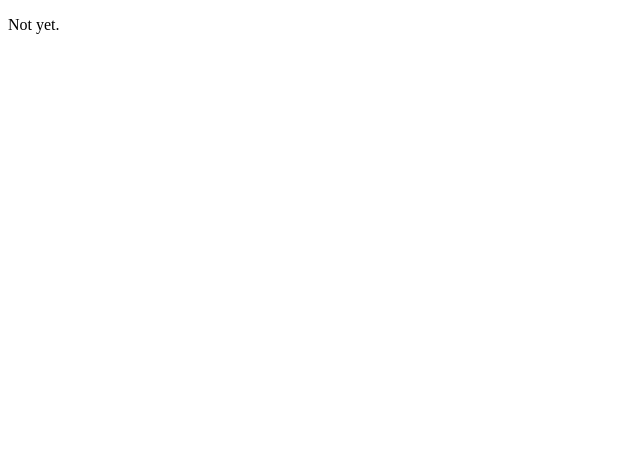
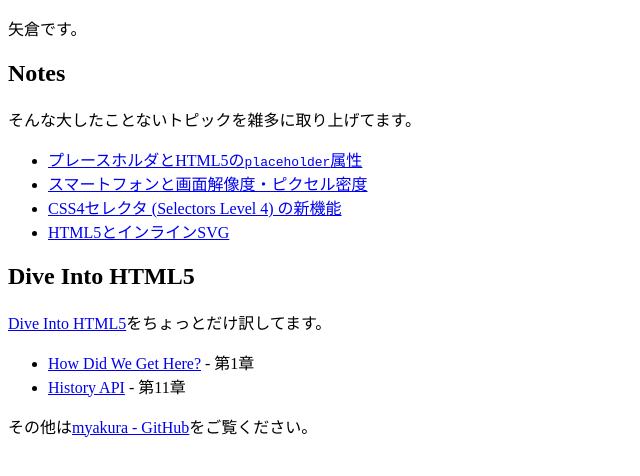
Before and after one commit to myakura/myakura.github.com, a plain HTML site: page index.html in a window 1280 px wide. Shown: the whole page, without its empty margins (0-640 px from the left). Drawn offline with Linux system fonts and the light colour scheme.

Commit message:
index: fill stuff.

```diff
--- a/index.html
+++ b/index.html
@@ -1,5 +1,6 @@
 <!doctype html>
 <meta charset=utf-8>
+<title>矢倉 眞隆 | Masataka Yakura</title>
 <script>
   var _gaq = _gaq || [];
   _gaq.push(['_setAccount', 'UA-26017405-1']);
@@ -12,4 +13,30 @@
   })();
 </script>
 <body>
-<p>Not yet.
+<header>
+<p>矢倉です。
+</header>
+
+<section id="notes">
+<h1>Notes</h1>
+<p>そんな大したことないトピックを雑多に取り上げてます。
+<ul>
+<li><a href="/n/placeholder.html">プレースホルダとHTML5の<code>placeholder</code>属性</a>
+<li><a href="/n/density.html">スマートフォンと画面解像度・ピクセル密度</a>
+<li><a href="/n/selectors4.html">CSS4セレクタ (Selectors Level 4) の新機能</a>
+<li><a href="/n/inlinesvg.html">HTML5とインラインSVG</a>
+</ul>
+</section>
+
+<section id="dih5ja">
+<h1>Dive Into HTML5</h1>
+<p><a href="http://diveintohtml5.info/">Dive Into HTML5</a>をちょっとだけ訳してます。
+<ul>
+<li><a href="/dih5ja/past.html">How Did We Get Here?</a> - 第1章
+<li><a href="/dih5ja/history.html">History API</a> - 第11章
+</ul>
+</section>
+
+<footer>
+<p>その他は<a href="https://github.com/myakura">myakura - GitHub</a>をご覧ください。
+</footer>
```
